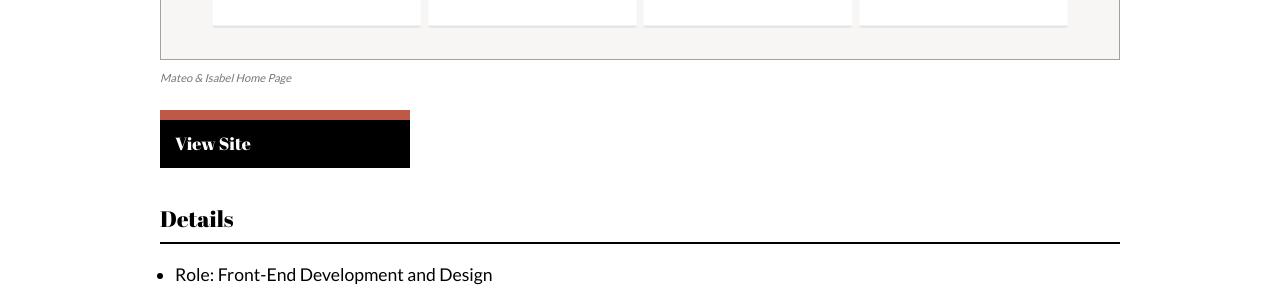
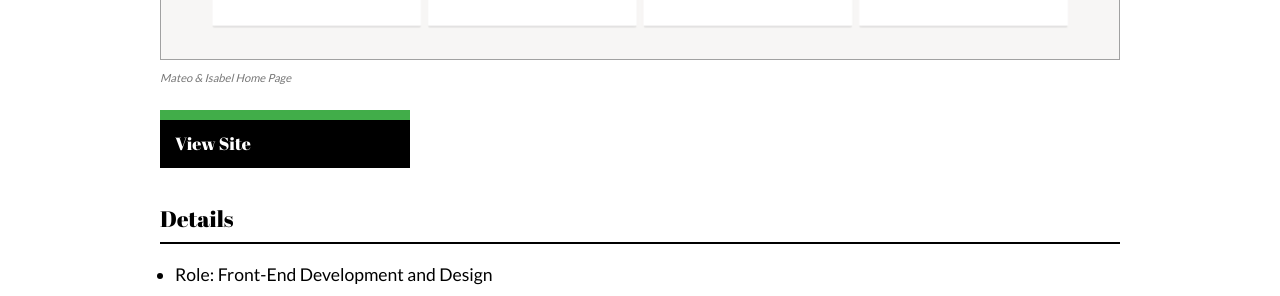
Before and after one commit to mattdavidlucas/mattdavidlucas.github.io, a Jekyll site: the page built from mateo-and-isabel.html, in a window 1280 px wide. Shown: the part 1136-1432 px from the top of the page. Built offline with Jekyll 4.4.1, drawn with Linux system fonts in a browser that asks for light colours; nearby versions of some CDN libraries.

Commit message:
Update resume and link color.

```diff
--- a/_sass/_mixins.scss
+++ b/_sass/_mixins.scss
@@ -16,7 +16,7 @@
 	@return ($div-size / $container-size) * 100%;
 }
 
-$hoverColor: #BF5947;
+$hoverColor: rgb(65,173,73);
 $small-headline: 1.4em;
 $medium-headline: 1.8em;
 $table-headline: 2.2em;
```
Also changed, not shown: _sass/_layout.scss (line endings or trailing spaces), about.html (line endings or trailing spaces), 1 other file.
